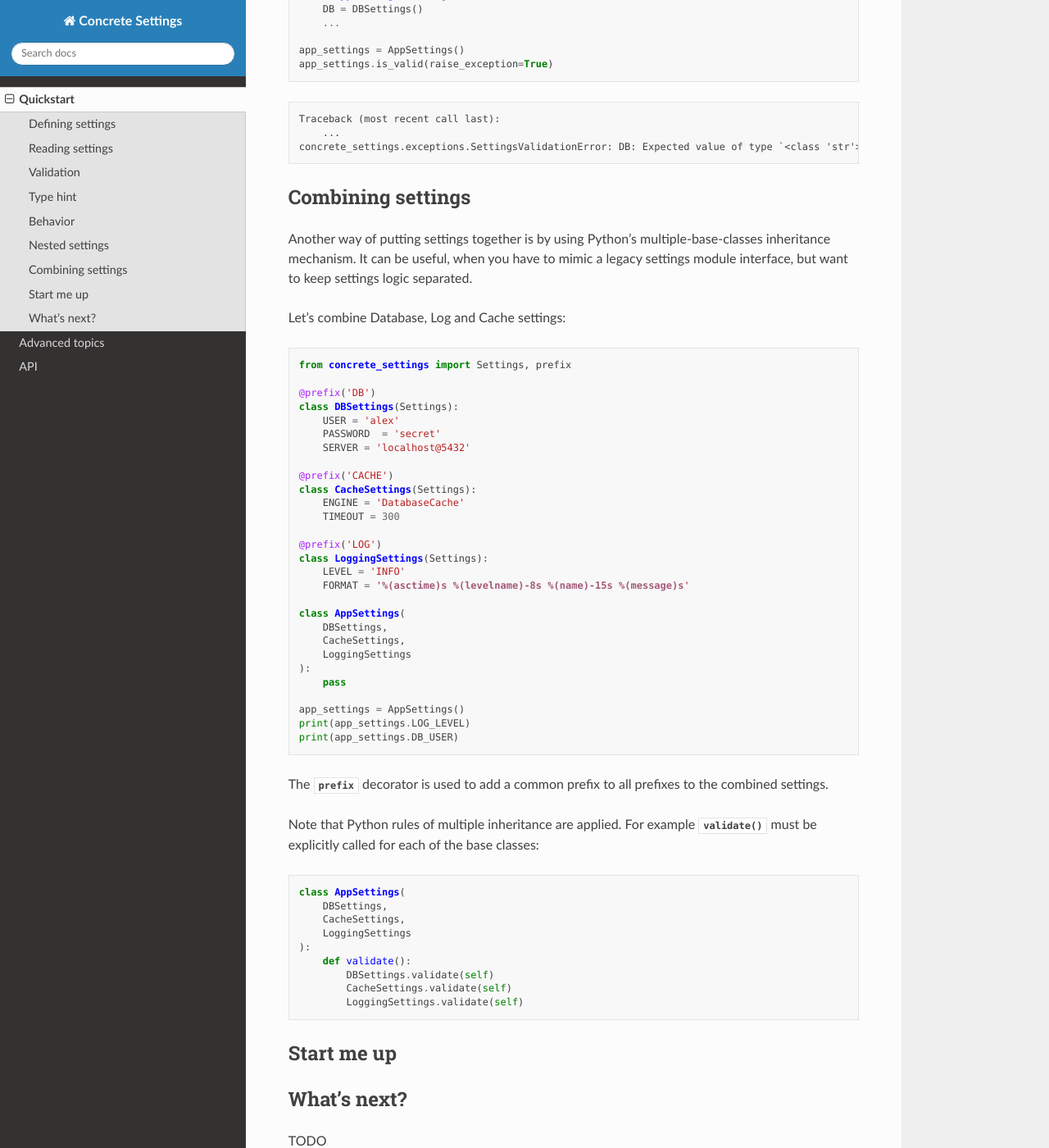
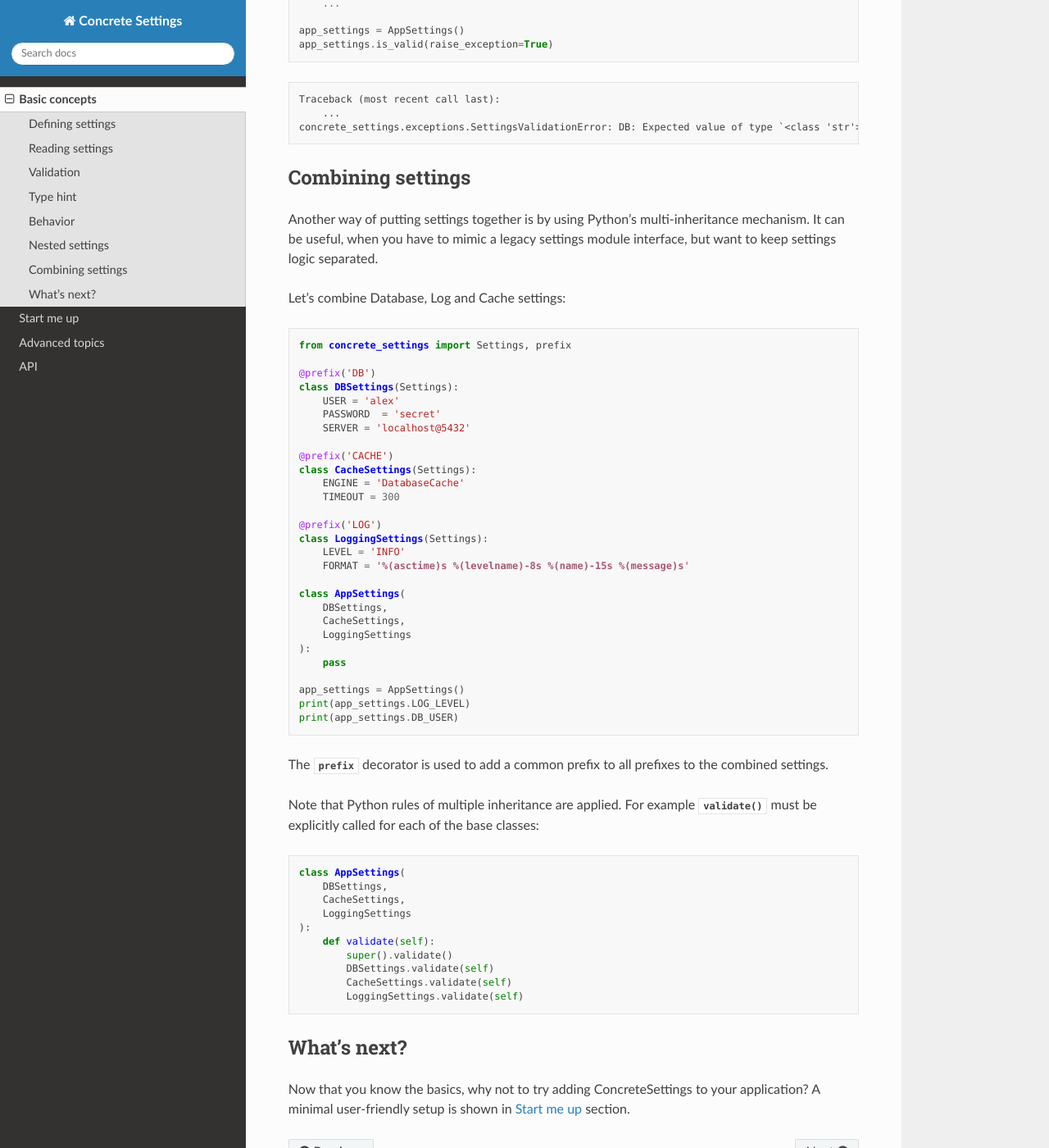
Before and after one commit to BasicWolf/archived-concrete-settings, a Sphinx documentation site: the page built from docs/basic_concepts.rst, in a window 1280 px wide and 1400 px high, scrolled down 6508 px. Shown: the whole window at 82% size. Built offline with Sphinx 7.4.7 and the Read the Docs theme 2.0.0, drawn with Linux system fonts in a browser that asks for light colours; some of the changed text lies outside the part shown.

Commit message:
Update documentation
Add `startup` section, rename quickstart to basic concepts

```diff
--- a/docs/quickstart.rst
+++ b/docs/basic_concepts.rst
@@ -1,5 +1,5 @@
-Quickstart
-==========
+Basic concepts
+##############
 
 In this chapter we cover the essentials of ConcreteSettings.
 
@@ -421,7 +421,7 @@
 ------------------
 
 Another way of putting settings together is by using Python's
-multiple-base-classes inheritance mechanism.
+multi-inheritance mechanism.
 It can be useful, when you have to mimic a legacy settings
 module interface, but want to keep settings logic separated.
 
@@ -478,20 +478,17 @@
        CacheSettings,
        LoggingSettings
    ):
-       def validate():
+       def validate(self):
+           super().validate()
            DBSettings.validate(self)
            CacheSettings.validate(self)
            LoggingSettings.validate(self)
-
-
-Start me up
------------
 
 
 
 What's next?
 ------------
 
-
-
-TODO
+Now that you know the basics, why not to try adding
+ConcreteSettings to your application?
+A minimal user-friendly setup is shown in :ref:`startup` section.
```
Also changed, not shown: other parts of docs/basic_concepts.rst (+6 -6 lines), docs/index.rst (+13 -4 lines), docs/startup.rst (added, +102 -0 lines).
